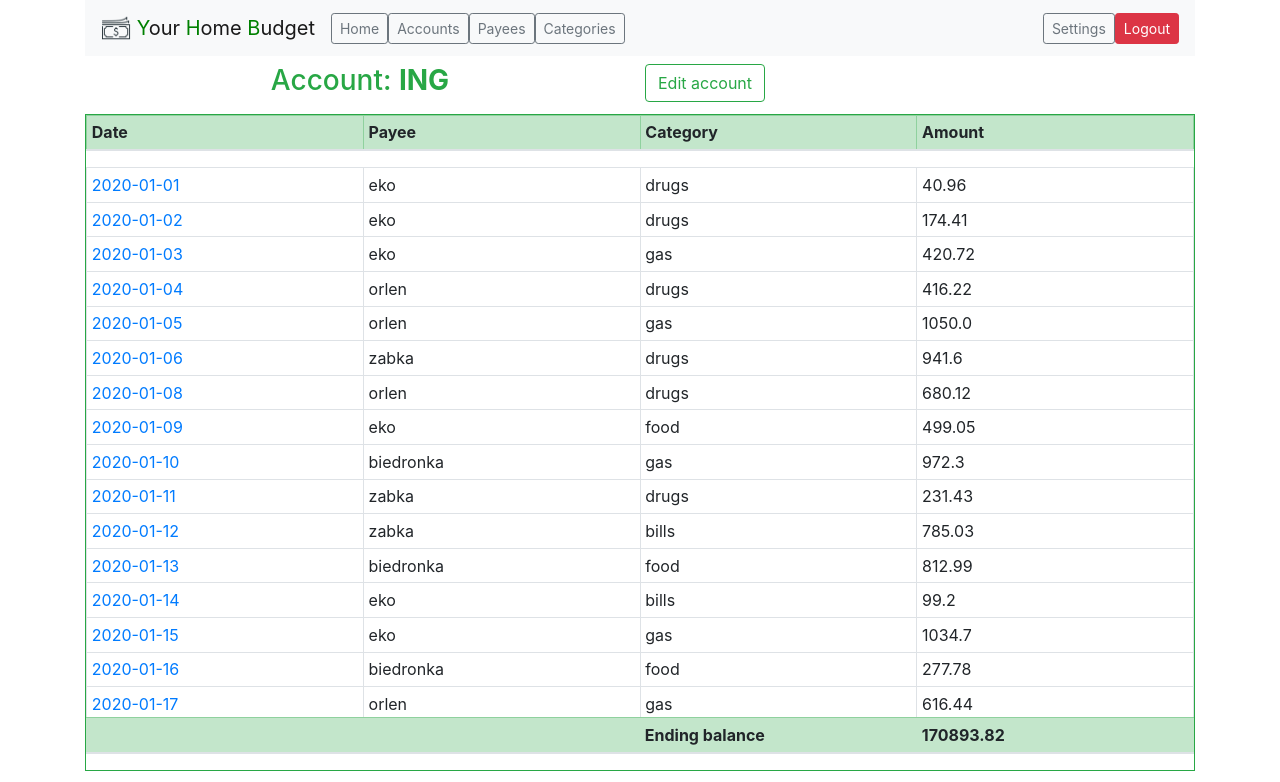
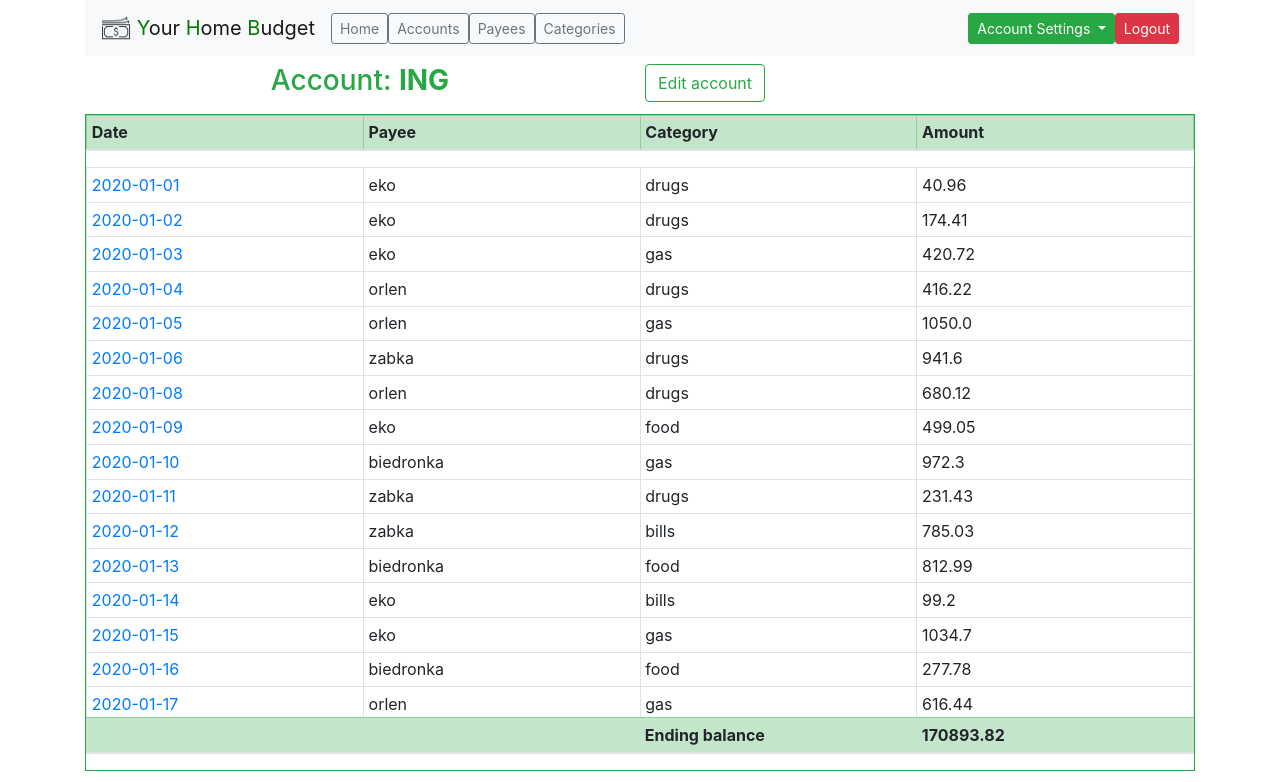
Before and after one commit to marsiekiera/YHB, a Flask app: a page that uses flask/app/templates/layout.html in a window 1280 px wide. Shown: the top 782 px of the page. Run offline with Flask 2, Linux system fonts and the light colour scheme; a user stored in the database is signed in; data comes from the database, SQL or seed files in the repository; lists and menus that the app fills with data are empty.

Commit message:
Dropdown button add

```diff
--- a/flask/app/templates/layout.html
+++ b/flask/app/templates/layout.html
@@ -52,17 +52,17 @@
             </form>
             {% if session.user_id %}
                 <form class="form-inline my-2 my-lg-0">
-                    <a href="/settings">
-                        {% if st_name == "Settings" %}
-                            <button  class="btn btn-outline-success"
-                            type="button">
-                        {% else %}
-                            <button class="btn btn-sm btn-outline-secondary"
-                            type="button">
-                        {% endif %}
-                            Settings
+                    <div class="dropdown">
+                        <button class="btn btn-sm btn-success dropdown-toggle" type="button" id="dropdownMenuButton" data-toggle="dropdown" aria-haspopup="true" aria-expanded="false">
+                          Account Settings
                         </button>
-                    </a>
+                        <div class="dropdown-menu" aria-labelledby="dropdownMenuButton">
+                          <a class="dropdown-item" href="/login_change">Change Login</a>
+                          <a class="dropdown-item" href="/password_change">Change Password</a>
+                          <div class="dropdown-divider"></div>
+                          <a class="dropdown-item" href="/account_delete">Delete Account</a>
+                        </div>
+                    </div>
                     <a href="/logout">
                         <button class="btn btn-sm btn-danger" type="button">
                             Logout
```
